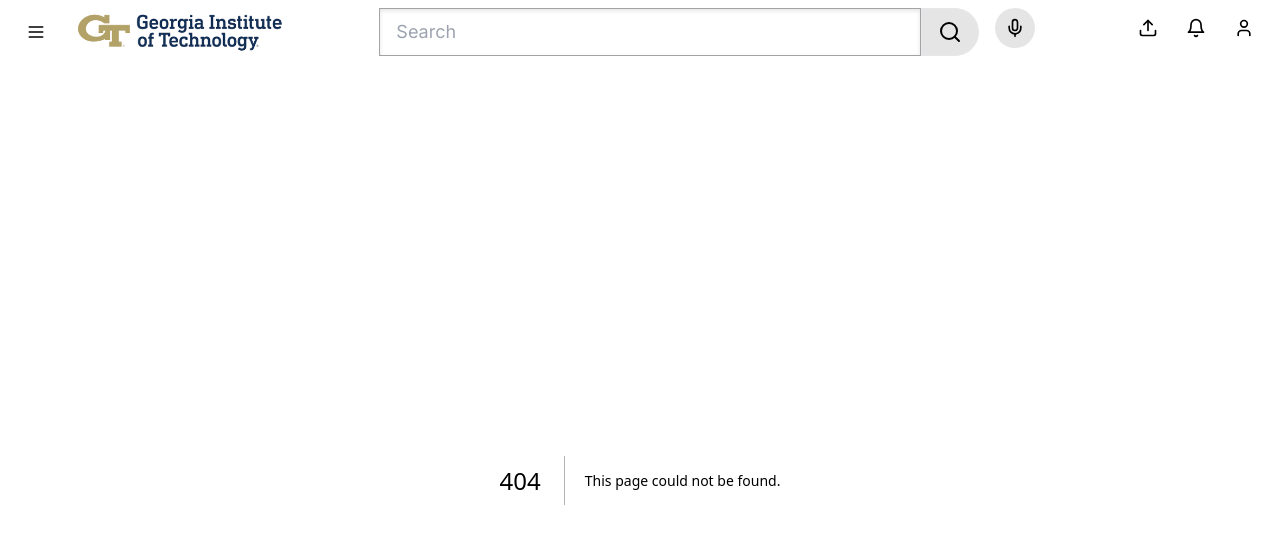
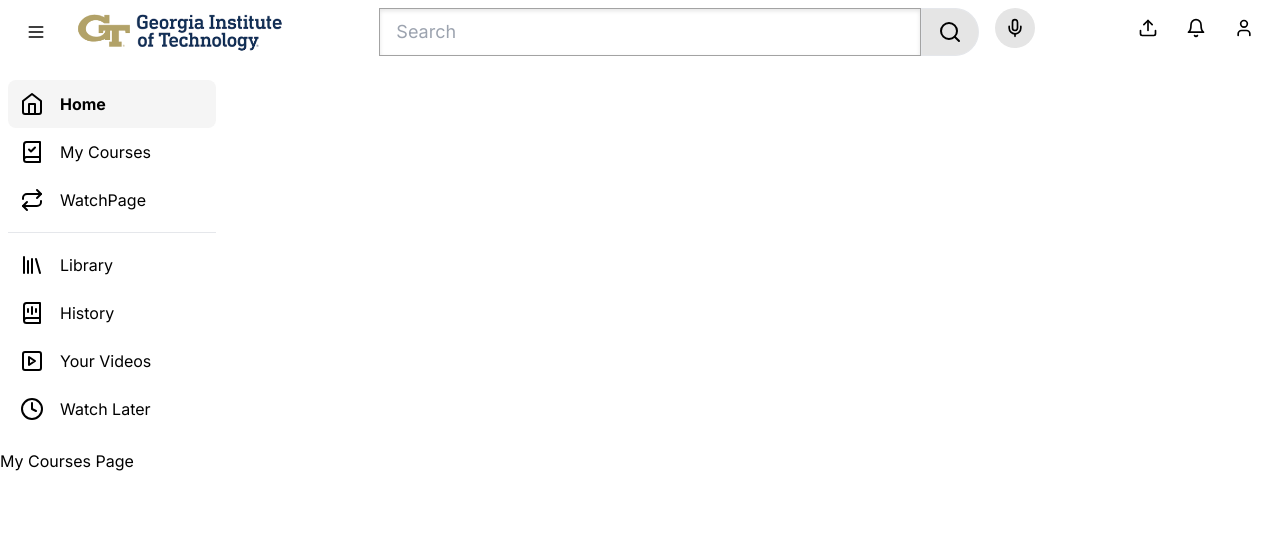
Before and after one commit to daiwikpal/Video-Streaming-Platform, a Next.js app in the folder web-client/: page /MyCourses in a window 1280 px wide. Before the commit this address had no page. Shown: the top 544 px of the page. Built offline with nearby package versions, Linux system fonts and the light colour scheme.

Commit message:
Push
Commiting changes with updated navigation bar

```diff
--- /dev/null
+++ b/web-client/app/MyCourses/page.tsx
@@ -0,0 +1,8 @@
+export default function MyCourses(){
+
+    return(
+        <div>
+            <h1> My Courses Page</h1>
+        </div>
+    );
+}
--- /dev/null
+++ b/web-client/app/navbar/contexts/SidebarContext.tsx
@@ -0,0 +1,49 @@
+import { ReactNode } from "react";
+
+let isLargeOpen = true;
+let isSmallOpen = false;
+
+function isScreenSmall() {
+    return typeof window !== 'undefined' && window.innerWidth < 1024;
+}
+
+function toggle() {
+    if (isScreenSmall()) {
+        isSmallOpen = !isSmallOpen;
+    } else {
+        isLargeOpen = !isLargeOpen;
+    }
+}
+
+function close() {
+    if (isScreenSmall()) {
+        isSmallOpen = false;
+    } else {
+        isLargeOpen = false;
+    }
+}
+
+const SidebarContext = {
+    isLargeOpen,
+    isSmallOpen,
+    toggle,
+    close,
+};
+
+function useSidebarContext() {
+    return SidebarContext;
+}
+
+type SidebarProviderProps = {
+    children: ReactNode
+  }
+
+function SidebarProvider({ children }: SidebarProviderProps) {
+    return (
+        <div>
+            {children}
+        </div>
+    );
+}
+
+export { useSidebarContext, SidebarProvider };
--- a/web-client/app/navbar/layouts/PageHeader.tsx
+++ b/web-client/app/navbar/layouts/PageHeader.tsx
@@ -3,8 +3,16 @@ import {Bell, Menu, Mic, Search, Upload, User} from "lucide-react"
 import {Button} from "../components/Button"
 import styles from "../navbar.module.css";
 import Link from 'next/link';
+import { useSidebarContext } from "../contexts/SidebarContext";
 
 export function PageHeader(){
+
+    const {toggle} = useSidebarContext()
+
+    const handleMenuClick = () => {
+        toggle(); // Call toggle function to toggle sidebar
+      };
+
     return (
      <div className="flex gap-10 lg:gap-20 justify-between pt-2 mb-6 mx-4">
         <div className="flex gap-4 items-center flex-shrink-0">
@@ -48,9 +56,13 @@ export function PageHeader(){
             <Button size="icon" variant="ghost">
                 <Bell />
             </Button>
-            <Button size="icon" variant="ghost">
+
+            <Link href="/signin">
+                <Button size="icon" variant="ghost">
                 <User />
-            </Button>
+                </Button>
+            </Link>
+
         </div>
     </div>
     )
--- a/web-client/app/navbar/layouts/Sidebar.tsx
+++ b/web-client/app/navbar/layouts/Sidebar.tsx
@@ -1,17 +1,61 @@
-import { Clapperboard, Home, Library, Repeat } from "lucide-react";
-import { ElementType } from "react";
-import { buttonStyles } from "../components/Button";
+import { BookAudioIcon, BookCheckIcon, ChevronDown, ChevronUp, Clock, Home, Library, PlaySquare, Repeat } from "lucide-react";
+import { Children, ElementType, ReactNode, useState} from "react";
+import { Button, buttonStyles } from "../components/Button";
 import { twMerge } from "tailwind-merge";
+import React from "react";
+import { useSidebarContext } from "../contexts/SidebarContext";
 
 export function Sidebar() {
+
+    const { isLargeOpen, isSmallOpen, close } = useSidebarContext()
+
     return (
-    <aside className="sticky top-0 overflow-y-auto scrollbar-hidden pb-4 flex flex-col m-1
-    lg:hidden">
+        <>
+        <aside className={`sticky top-0 overflow-y-auto scrollbar-hidden pb-4 flex flex-col ml-1 ${
+          isLargeOpen ? "lg:hidden" : "lg:flex"
+        }`}>
         <SmallSidebarItem Icon={Home} title="Home" url="/" />
-        <SmallSidebarItem Icon={Clapperboard} title="Suscriptions" url="/suscription" />
+        <SmallSidebarItem Icon={BookCheckIcon} title="My Courses" url="/suscription" />
         <SmallSidebarItem Icon={Repeat} title="WatchPage" url="/watch" />
-        <SmallSidebarItem Icon={Library} title="SignIn/Up" url="/signin" />
         </aside>
+
+        <aside
+        className={`w-56 lg:sticky absolute top-0 overflow-y-auto scrollbar-hidden pb-4 flex-col gap-2 px-2 ${
+            isLargeOpen ? "lg:flex" : "lg:hidden"
+          } ${isSmallOpen ? "flex z-[999] bg-white max-h-screen" : "hidden"}`}
+        >
+        <LargeSidebarSection>
+            <LargeSidebarItem isActive Icon={Home} title="Home" url="/" />
+            <LargeSidebarItem Icon={BookCheckIcon} title="My Courses" url="/myCourses" />
+            <LargeSidebarItem Icon={Repeat} title="WatchPage" url="/watch" />
+        </LargeSidebarSection>
+
+        <hr />
+        <LargeSidebarSection visibleItemCount={5}>
+          <LargeSidebarItem
+            Icon={Library}
+            title="Library"
+            url="/library"
+          />
+          <LargeSidebarItem
+            Icon={BookAudioIcon}
+            title="History"
+            url="/history"
+          />
+          <LargeSidebarItem
+            Icon={PlaySquare}
+            title="Your Videos"
+            url="/your-videos"
+          />
+          <LargeSidebarItem
+            Icon={Clock}
+            title="Watch Later"
+            url="/playlist?list=WL"
+          />
+        </LargeSidebarSection>
+
+        </aside>
+        </>
     )
 }
 
@@ -31,3 +75,52 @@ SmallSidebarItemProps) {
     </a>
     )
 }
+
+type LargeSidebarSectionProps = {
+    children: ReactNode
+    title?: string
+    visibleItemCount?: number
+}
+
+function LargeSidebarSection({ children, title, visibleItemCount = Number.POSITIVE_INFINITY }: LargeSidebarSectionProps) {
+    const showExpandButton = React.Children.count(children) > visibleItemCount;
+    const visibleChildren = React.Children.toArray(children).slice(0, visibleItemCount);
+
+    return (
+        <div>
+            {title && <div className="ml-4 mt-2 text-lg mb-1">{title}</div>}
+            {visibleChildren}
+            {showExpandButton && (
+                <Button variant="ghost" className="w-full flex items-center rounded-lg gap-4 p-3">
+                    <ChevronDown className="w-6 h-6" />
+                    <div>Show More</div>
+                </Button>
+            )}
+        </div>
+    );
+}
+
+type LargeSidebarItemProps = {
+    Icon: ElementType
+    title: string
+    url: string
+    isActive?: boolean
+}
+function LargeSidebarItem({Icon, title, url, isActive = false,}: LargeSidebarItemProps) {
+    return (
+    <a
+        href={url}
+        className={twMerge(
+            buttonStyles({variant: "ghost"}),
+            `w-full flex items-center rounded-lg gap-4 p-3 ${
+          isActive ? "font-bold bg-neutral-100 hover:bg-secondary" : undefined
+        }`
+        )}
+    >
+    <Icon className="w-6 h-6" />
+    <div className="whitespace-nonwrap overflow-hidden text-ellipsis">
+        {title}
+    </div>
+    </a>
+    )
+}
--- a/web-client/app/navbar/navbar.tsx
+++ b/web-client/app/navbar/navbar.tsx
@@ -2,16 +2,19 @@ import styles from "./navbar.module.css";
 import Link from 'next/link';
 import { PageHeader} from "./layouts/PageHeader"
 import { Sidebar} from "./layouts/Sidebar"
+import { SidebarProvider } from "./contexts/SidebarContext";
 
 export default function Navbar(){
 
     return (
+        <SidebarProvider>
         <div className="max-h-screen flex flex-col">
             <PageHeader />
             <div className="grid grid-cols-[auto, 1fr] flex-grow-1 overflow-auto">
                 <Sidebar />
             </div>
         </div>
+        </SidebarProvider>
 
     )
 
--- a/web-client/app/subscription/page.tsx
+++ /dev/null
@@ -1,8 +0,0 @@
-export default function Suscriptions(){
-
-    return(
-        <div>
-            <h1> Subscription Page</h1>
-        </div>
-    );
-}
```
